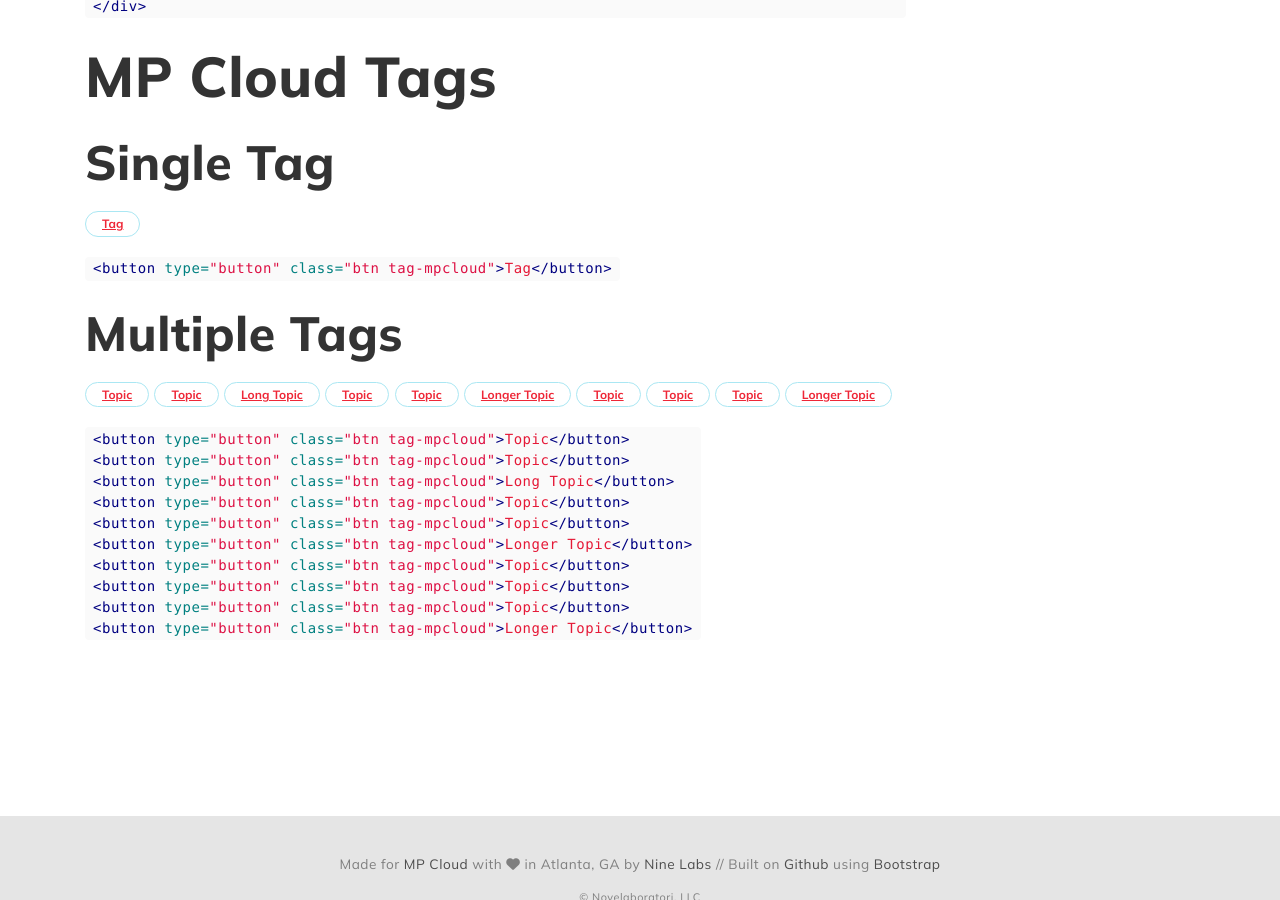
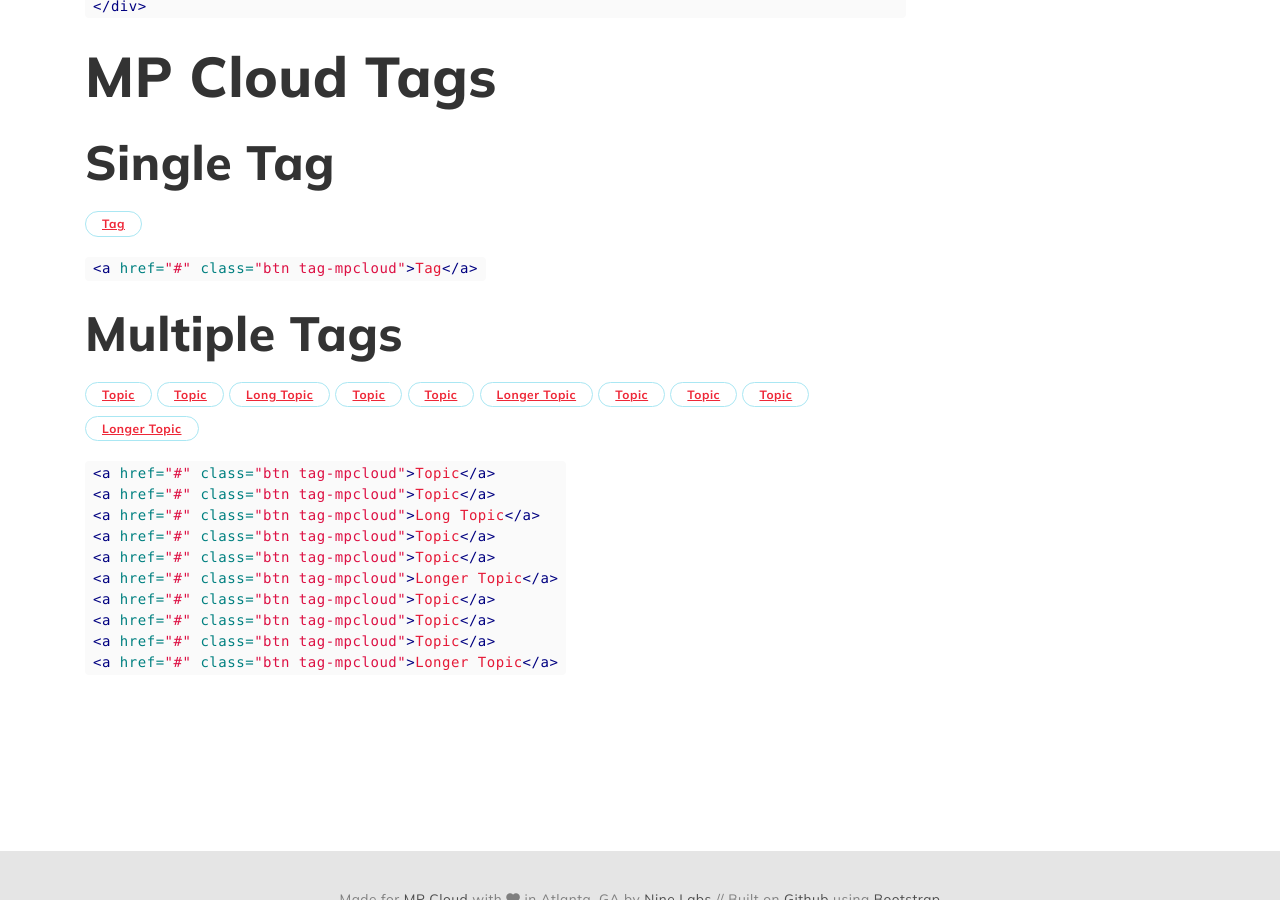
Before and after one commit to ninelabs/mpcloud-design-system, a Jekyll site: the page built from component-buttons.md, in a window 1280 px wide and 900 px high, scrolled down 2561 px. Built offline with Jekyll 4.4.1, drawn with Linux system fonts in a browser that asks for light colours; nearby versions of some CDN libraries; some web fonts are replaced; some of the changed lines change nothing that is shown.

Commit message:
Issue #34

````diff
--- a/component-buttons.md
+++ b/component-buttons.md
@@ -142,36 +142,36 @@
 
 ### Single Tag
 
-<button type="button" class="btn tag-mpcloud">Tag</button>
+<a href="#" class="btn tag-mpcloud">Tag</a>
 
 ```html
-<button type="button" class="btn tag-mpcloud">Tag</button>
+<a href="#" class="btn tag-mpcloud">Tag</a>
 ```
 
 ### Multiple Tags
 
-<button type="button" class="btn tag-mpcloud">Topic</button>
-<button type="button" class="btn tag-mpcloud">Topic</button>
-<button type="button" class="btn tag-mpcloud">Long Topic</button>
-<button type="button" class="btn tag-mpcloud">Topic</button>
-<button type="button" class="btn tag-mpcloud">Topic</button>
-<button type="button" class="btn tag-mpcloud">Longer Topic</button>
-<button type="button" class="btn tag-mpcloud">Topic</button>
-<button type="button" class="btn tag-mpcloud">Topic</button>
-<button type="button" class="btn tag-mpcloud">Topic</button>
-<button type="button" class="btn tag-mpcloud">Longer Topic</button>
+<a href="#" class="btn tag-mpcloud">Topic</a>
+<a href="#" class="btn tag-mpcloud">Topic</a>
+<a href="#" class="btn tag-mpcloud">Long Topic</a>
+<a href="#" class="btn tag-mpcloud">Topic</a>
+<a href="#" class="btn tag-mpcloud">Topic</a>
+<a href="#" class="btn tag-mpcloud">Longer Topic</a>
+<a href="#" class="btn tag-mpcloud">Topic</a>
+<a href="#" class="btn tag-mpcloud">Topic</a>
+<a href="#" class="btn tag-mpcloud">Topic</a>
+<a href="#" class="btn tag-mpcloud">Longer Topic</a>
 
 ```html
-<button type="button" class="btn tag-mpcloud">Topic</button>
-<button type="button" class="btn tag-mpcloud">Topic</button>
-<button type="button" class="btn tag-mpcloud">Long Topic</button>
-<button type="button" class="btn tag-mpcloud">Topic</button>
-<button type="button" class="btn tag-mpcloud">Topic</button>
-<button type="button" class="btn tag-mpcloud">Longer Topic</button>
-<button type="button" class="btn tag-mpcloud">Topic</button>
-<button type="button" class="btn tag-mpcloud">Topic</button>
-<button type="button" class="btn tag-mpcloud">Topic</button>
-<button type="button" class="btn tag-mpcloud">Longer Topic</button>
+<a href="#" class="btn tag-mpcloud">Topic</a>
+<a href="#" class="btn tag-mpcloud">Topic</a>
+<a href="#" class="btn tag-mpcloud">Long Topic</a>
+<a href="#" class="btn tag-mpcloud">Topic</a>
+<a href="#" class="btn tag-mpcloud">Topic</a>
+<a href="#" class="btn tag-mpcloud">Longer Topic</a>
+<a href="#" class="btn tag-mpcloud">Topic</a>
+<a href="#" class="btn tag-mpcloud">Topic</a>
+<a href="#" class="btn tag-mpcloud">Topic</a>
+<a href="#" class="btn tag-mpcloud">Longer Topic</a>
 ```
 
 <!-- ## Button Elements
````
